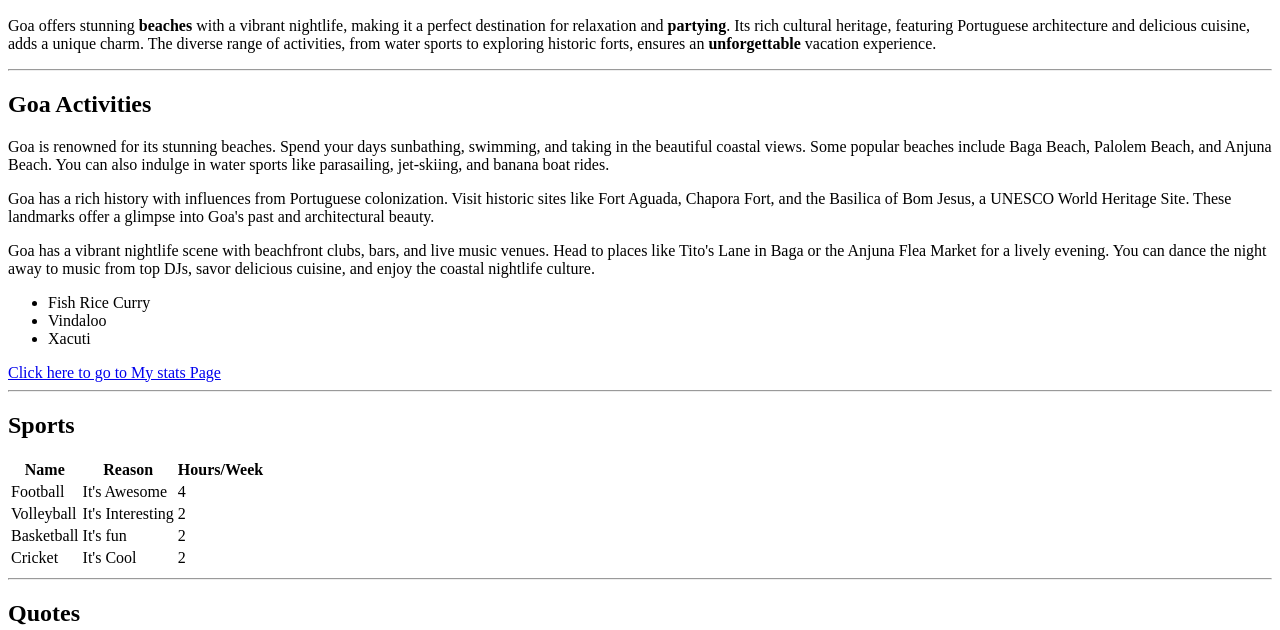
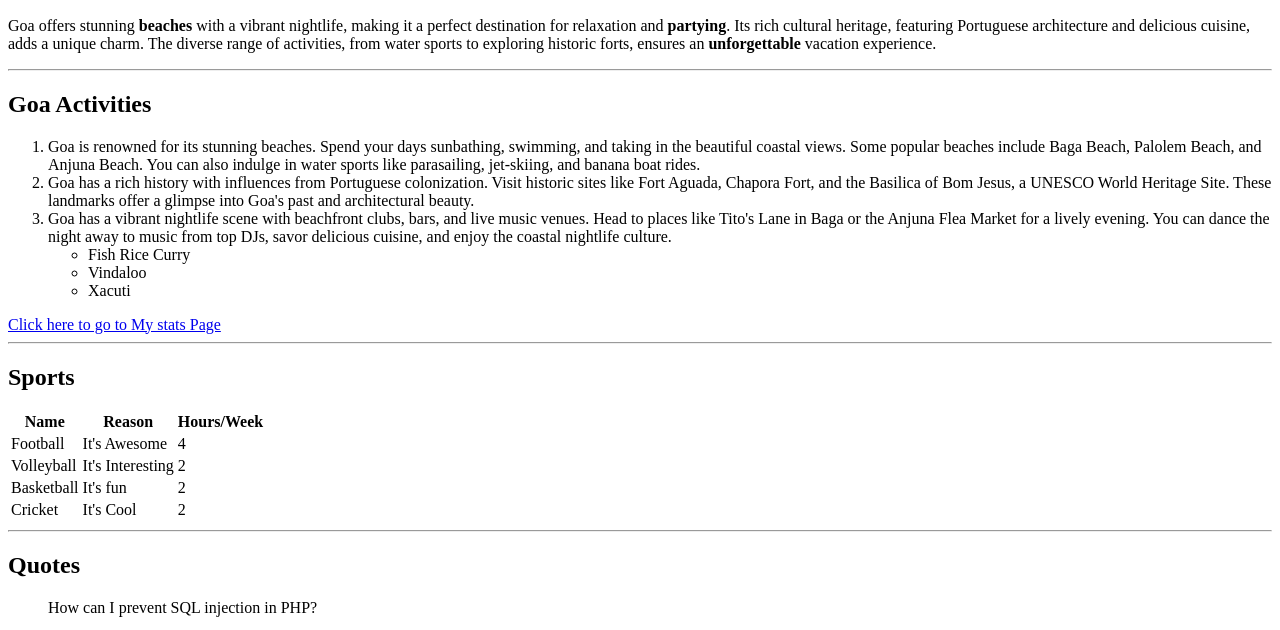
Before and after one commit to 44-563-WebApps-F23/44563-webapps-f23-assignment3-varunrachakatla, a plain HTML site: page index.html in a window 1280 px wide. Shown: the part 136-766 px from the top of the page. Drawn offline with Linux system fonts and the light colour scheme.

Commit message:
9th commit

```diff
--- a/index.html
+++ b/index.html
@@ -10,14 +10,17 @@
         <p>Goa offers stunning <b>beaches</b> with a vibrant nightlife, making it a perfect destination for relaxation and <b>partying</b>. Its rich cultural heritage, featuring Portuguese architecture and delicious cuisine, adds a unique charm. The diverse range of activities, from water sports to exploring historic forts, ensures an <b>unforgettable</b> vacation experience.</p>
         <hr>
         <h2>Goa Activities</h2>
-        <P>Goa is renowned for its stunning beaches. Spend your days sunbathing, swimming, and taking in the beautiful coastal views. Some popular beaches include Baga Beach, Palolem Beach, and Anjuna Beach. You can also indulge in water sports like parasailing, jet-skiing, and banana boat rides.</P>
-        <p>Goa has a rich history with influences from Portuguese colonization. Visit historic sites like Fort Aguada, Chapora Fort, and the Basilica of Bom Jesus, a UNESCO World Heritage Site. These landmarks offer a glimpse into Goa's past and architectural beauty.</p>
-        <p>Goa has a vibrant nightlife scene with beachfront clubs, bars, and live music venues. Head to places like Tito's Lane in Baga or the Anjuna Flea Market for a lively evening. You can dance the night away to music from top DJs, savor delicious cuisine, and enjoy the coastal nightlife culture.</p>
-        <ul>
-            <li>Fish Rice Curry</li>
-            <li>Vindaloo</li>
-            <li>Xacuti</li>
-        </ul>
+        <ol>
+            <li>Goa is renowned for its stunning beaches. Spend your days sunbathing, swimming, and taking in the beautiful coastal views. Some popular beaches include Baga Beach, Palolem Beach, and Anjuna Beach. You can also indulge in water sports like parasailing, jet-skiing, and banana boat rides.</li>
+            <li>Goa has a rich history with influences from Portuguese colonization. Visit historic sites like Fort Aguada, Chapora Fort, and the Basilica of Bom Jesus, a UNESCO World Heritage Site. These landmarks offer a glimpse into Goa's past and architectural beauty.</li>
+            <li>Goa has a vibrant nightlife scene with beachfront clubs, bars, and live music venues. Head to places like Tito's Lane in Baga or the Anjuna Flea Market for a lively evening. You can dance the night away to music from top DJs, savor delicious cuisine, and enjoy the coastal nightlife culture.
+                <ul>
+                    <li>Fish Rice Curry</li>
+                    <li>Vindaloo</li>
+                    <li>Xacuti</li>
+                </ul>
+            </li>
+        </ol>
         <a href="./mystats.html">Click here to go to My stats Page</a>
         <hr>
         <h2>Sports</h2>
```
